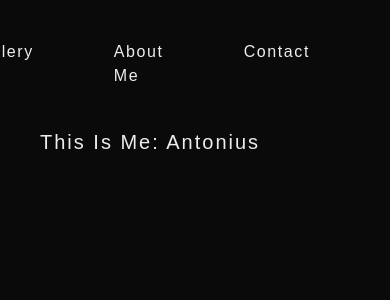
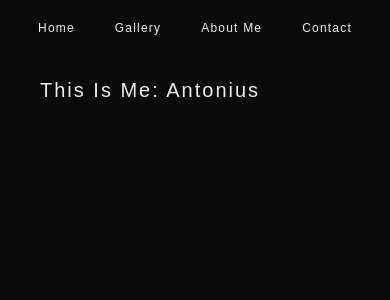
Before and after one commit to antonblaise/photography-portfolio, a Next.js app: page / in a window 390 px wide. Shown: the top 300 px of the page. Built offline with nearby package versions, Linux system fonts and the light colour scheme.

Commit message:
update `layout.tsx` - cater for mobile and desktop viewports

```diff
--- a/src/app/layout.tsx
+++ b/src/app/layout.tsx
@@ -10,10 +10,21 @@ export default function RootLayout({ children }: { children: React.ReactNode })
           tracking-widest
           flex
           flex-row
-          pt-10
-          pr-20
-          gap-20
-          justify-end
+
+          /* For mobile*/
+          pt-5
+          gap-10
+          text-xs
+          justify-center
+
+          /* For desktop */
+          md:pr-20
+          md:pt-10
+          md:gap-20
+          md:text-base
+          md:justify-end
+
+          /* Hover effects */
           [&>a]:hover:text-gray-400
           [&>a]:hover:duration-500
         ">
```
